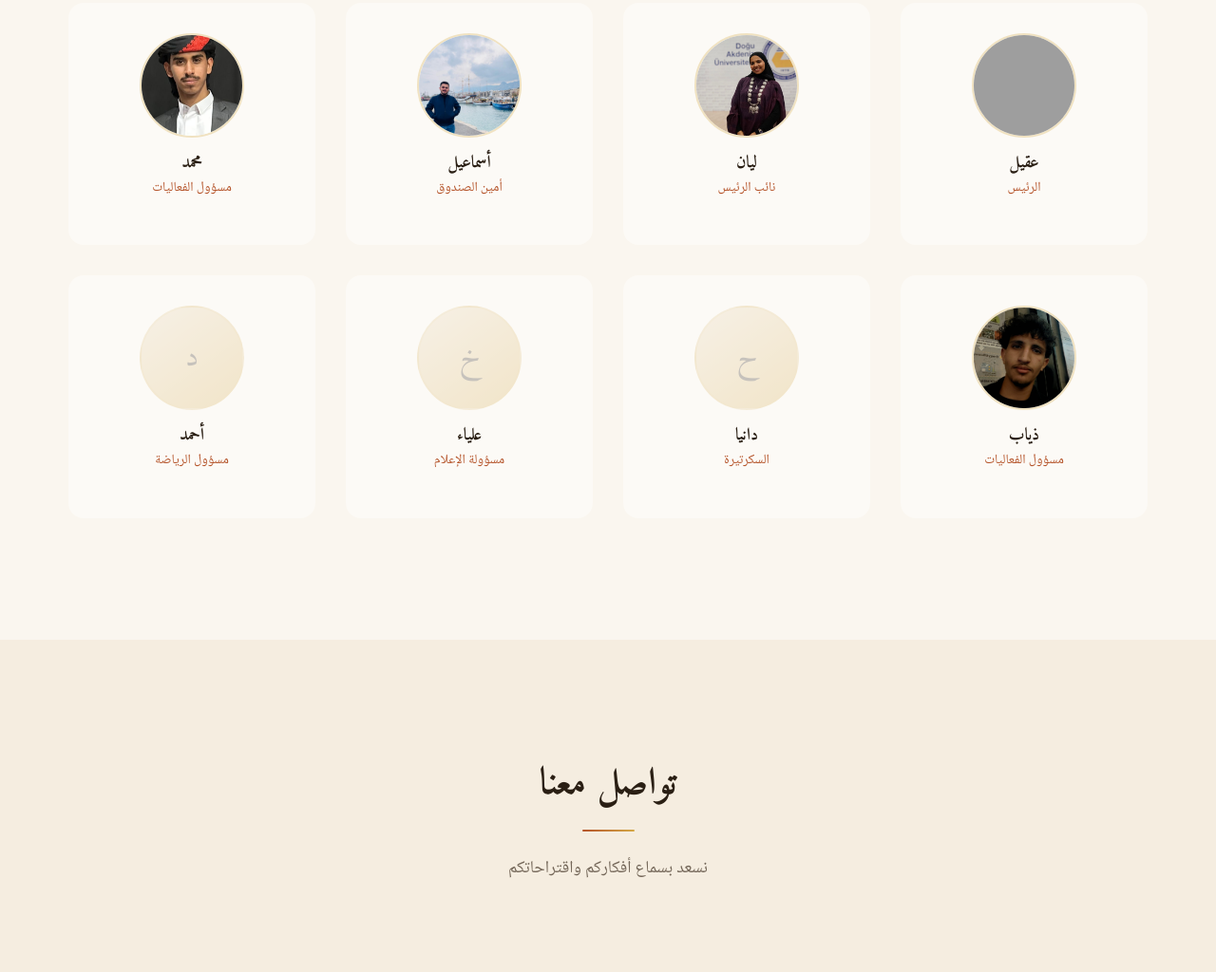
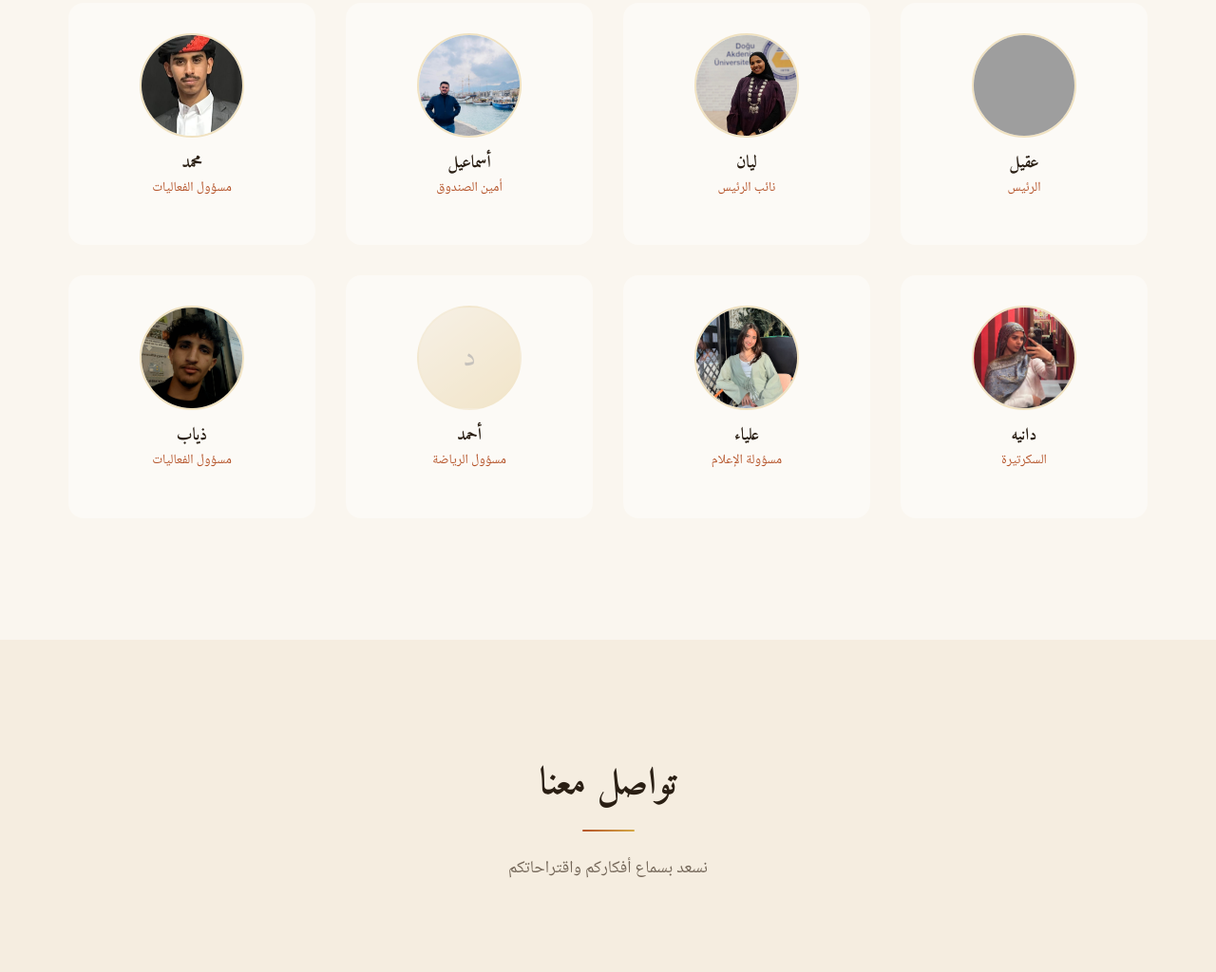
Before and after one commit to Aqeel711/yemen-site, a plain HTML site: page index.html in a window 1280 px wide. Shown: the part 4983-6007 px from the top of the page at 95% size. Drawn offline with nearby package versions, Linux system fonts and the light colour scheme; grey boxes are pictures that could not be loaded.

Commit message:
photo update 2

```diff
--- a/index.html
+++ b/index.html
@@ -274,18 +274,14 @@
           <h3 class="team-card__name">محمد</h3>
           <p class="team-card__role" data-i18n="team.role_events">مسؤول الفعاليات</p>
         </div>
+
         <div class="team-card">
-          <img class="team-card__photo" src="assets/team/event coordineter 2.jpeg" alt="ذياب">
-          <h3 class="team-card__name">ذياب</h3>
-          <p class="team-card__role">مسؤول الفعاليات</p>
-        </div>
-        <div class="team-card">
-          <div class="team-card__photo" style="background:linear-gradient(145deg,var(--sand),var(--gold));display:flex;align-items:center;justify-content:center;font-family:var(--font-ar);font-size:2rem;color:var(--umber);opacity:0.25;">ح</div>
-          <h3 class="team-card__name">دانيا</h3>
+          <img class="team-card__photo" src="assets/team/secertary.jpeg" alt="دانيه">
+          <h3 class="team-card__name">دانيه</h3>
           <p class="team-card__role">السكرتيرة</p>
         </div>
         <div class="team-card">
-          <div class="team-card__photo" style="background:linear-gradient(145deg,var(--sand),var(--gold));display:flex;align-items:center;justify-content:center;font-family:var(--font-ar);font-size:2rem;color:var(--umber);opacity:0.25;">خ</div>
+          <img class="team-card__photo" src="assets/team/social media .jpeg" alt="علياء">
           <h3 class="team-card__name">علياء</h3>
           <p class="team-card__role">مسؤولة الإعلام</p>
         </div>
@@ -293,6 +289,11 @@
           <div class="team-card__photo" style="background:linear-gradient(145deg,var(--sand),var(--gold));display:flex;align-items:center;justify-content:center;font-family:var(--font-ar);font-size:2rem;color:var(--umber);opacity:0.25;">د</div>
           <h3 class="team-card__name">أحمد</h3>
           <p class="team-card__role">مسؤول الرياضة</p>
+        </div>
+        <div class="team-card">
+          <img class="team-card__photo" src="assets/team/event coordineter 2.jpeg" alt="ذياب">
+          <h3 class="team-card__name">ذياب</h3>
+          <p class="team-card__role">مسؤول الفعاليات</p>
         </div>
       </div>
     </div>
```
Also changed, not shown: assets/team/secertary.jpeg (added), assets/team/social media .jpeg (added).
